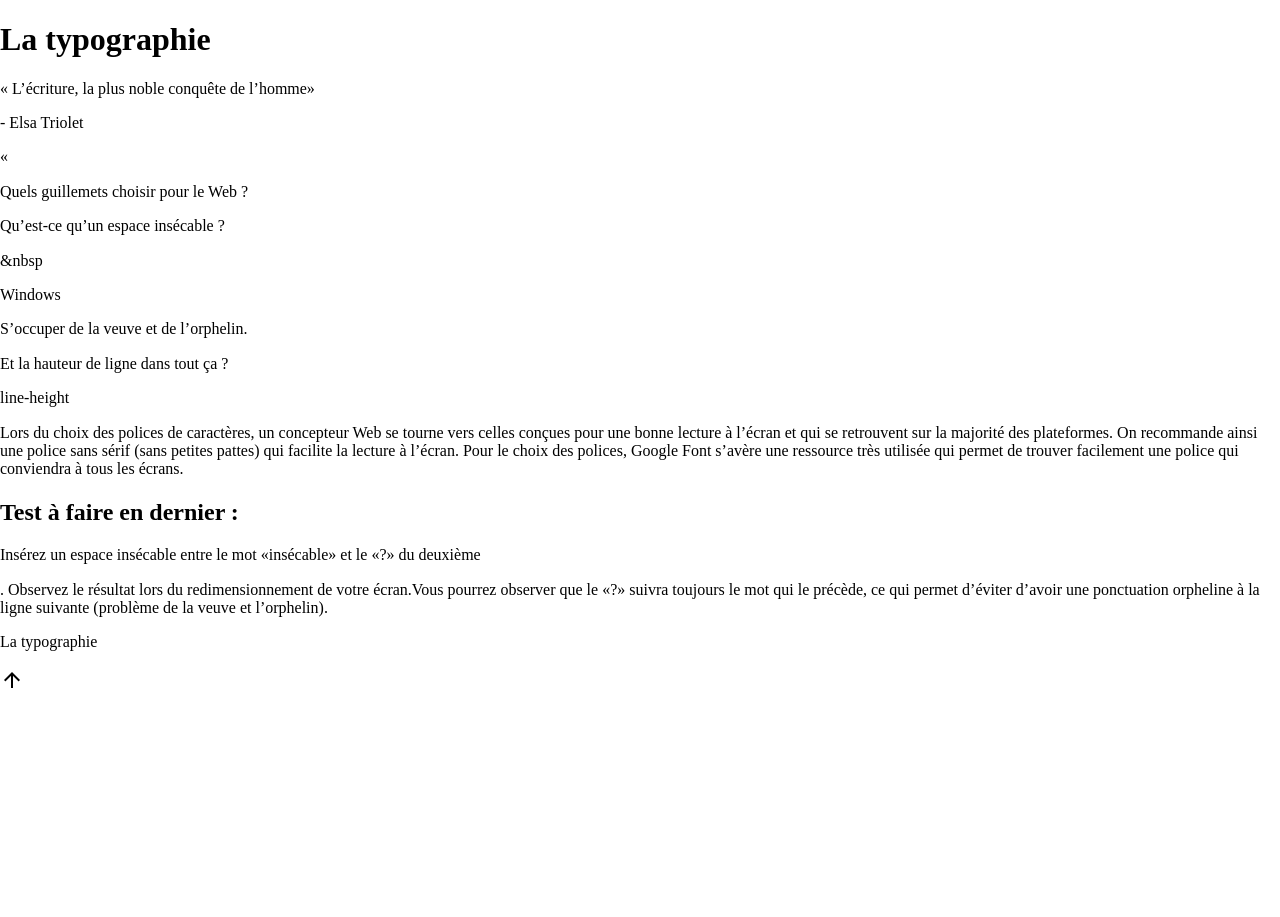
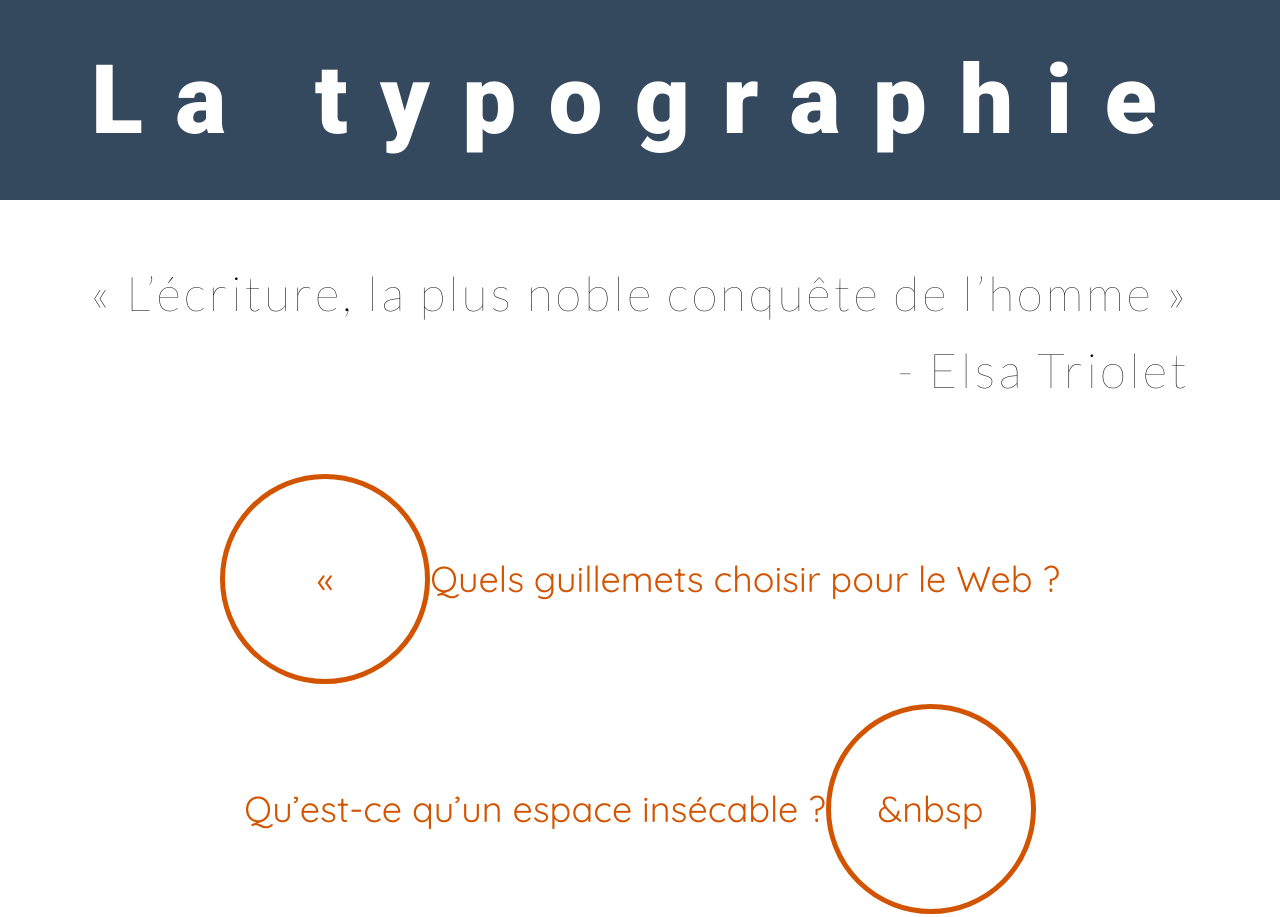
Before and after one commit to El-Guard/semaine04_typographie, a plain HTML site: page index.html in a window 1280 px wide. Shown: the top 917 px of the page. Before the commit the page ends 800 px from the top, so only its background shows below. Drawn offline with nearby package versions, Linux system fonts and the light colour scheme.

Commit message:
Travail sur CSS fait en classe (manque quelques détails sur deux sections: regles et footer)

```diff
--- a/css/styles.css
+++ b/css/styles.css
@@ -0,0 +1,161 @@
+/* ======================================================================
+Generic
+====================================================================== */
+
+html {
+    box-sizing: border-box;
+    font-size: 62.5%;
+}
+
+*, *:before, *:after {
+    box-sizing: inherit;
+}
+
+/* ==========================================================================
+Éléments
+========================================================================== */
+
+/* ---------- Base ---------- */
+
+body{
+    margin: 0;
+    padding: 0;
+    font-family: "Roboto", sans-serif;
+}
+
+.wrapper{
+    max-width: 1100px;
+    margin-left: auto;
+    margin-right: auto;
+}
+
+/* ---------- Éléments textes ---------- */
+
+h1{
+    font-size: 9.6rem;
+    font-weight: 900;
+    letter-spacing: 3.23rem;
+}
+
+p{
+    font-size: 2rem;
+    font-weight: 400;
+}
+
+q{
+    font-size: 2rem;
+    font-weight: 400;
+}
+
+/* ==========================================================================
+Components
+========================================================================== */
+
+/* ---------- Header ---------- */
+
+header{
+    background-color: #34495E;
+}
+
+header .wrapper {
+    height: 200px;
+    display: flex;
+    align-items: center;
+    justify-content: center;
+}
+
+h1{
+    margin: 0;
+    color: white;
+}
+
+/* ---------- Section: Slogan ---------- */
+
+.slogan{
+    margin: 55px 0 55px 0;
+}
+
+.slogan .wrapper{
+     display: flex;
+    flex-direction: column;
+    justify-content: center;
+    align-items: center;
+}
+
+.slogan p{
+    font: 100 4.8rem/1.6 "Lato", sans-serif;
+    letter-spacing: 0.33rem;
+    margin: 0;
+}
+
+.slogan q{
+    font: 100 4.8rem/1.6 "Lato", sans-serif;
+    letter-spacing: 0.33rem;
+    margin: 0;
+}
+
+.citation{
+    align-self: flex-end;
+}
+
+/* ---------- Section: Règles ---------- */
+
+.regles article{
+    display: flex;
+    justify-content: center;
+    align-items: center;
+    height: 230px;
+}
+
+a article:hover{
+    background-color: #BDC3C7;
+}
+
+.rond{
+    border: solid 5px #D35400;
+    height: 210px;
+    width: 210px;
+    border-radius: 100%;
+    display: flex;
+    justify-content: center;
+    align-items: center;
+}
+
+.regles a{
+    text-decoration: none;
+}
+
+.regles p{
+    font: 400 3.6rem "Quicksand", sans-serif;
+    color: #D35400;
+}
+
+/* ---------- Section: Infos ---------- */
+
+.info{
+    margin: 12px 0 48px 0;
+}
+
+.info .wrapper{
+    height: 345px;
+    display: grid;
+    grid-template-columns: 1fr 1fr;
+    gap: 60px;
+}
+
+.info p{
+    line-height: 45px;
+    margin: 0;
+}
+
+/* ---------- Section: Infos ---------- */
+
+footer{
+    background-color: #2980B9;
+}
+
+footer .wrapper{
+    display: flex;
+    align-items: center;
+    justify-content: space-between;
+}
--- a/index.html
+++ b/index.html
@@ -15,7 +15,7 @@
 
 <body>
 
-    <header>
+    <header id="top">
         <div class="wrapper">
             <h1>La typographie</h1>
         </div>
@@ -23,45 +23,55 @@
 
     <section class="slogan">
         <div class="wrapper">
-            <p>« L’écriture, la plus noble conquête de l’homme»</p>
-            <p>- Elsa Triolet</p>
+            <q> L’écriture, la plus noble conquête de l’homme </q>
+            <p class="citation">- Elsa Triolet</p>
         </div>
     </section>
 
     <section class="regles">
         <div class="wrapper">
 
+            <a href="">
                 <article>
                     <p class="rond">«</p>
                     <p>Quels guillemets choisir pour le Web ?</p>
                 </article>
+            </a>
 
+            <a href="">
                 <article>
                     <p>Qu’est-ce qu’un espace insécable ?</p>
                     <p class="rond">&amp;nbsp</p>
                 </article>
+            </a>
 
+            <a href="">
                 <article>
                     <p class="rond">Windows</p>
                     <p>S’occuper de la veuve et de l’orphelin.</p>
                 </article>
+            </a>
 
+            <a href="">
                 <article>
                     <p>Et la hauteur de ligne dans tout ça ?</p>
                     <p class="rond">line-height</p>
                 </article>
+            </a>
 
         </div>
     </section>
 
     <section class="info">
         <div class="wrapper">
-            <p>Lors du choix des polices de caractères, un concepteur Web se tourne vers celles conçues pour une bonne lecture à l’écran et qui se retrouvent sur la majorité des plateformes. On recommande ainsi une police sans sérif (sans petites pattes) qui facilite la lecture à l’écran. Pour le choix des polices, Google Font s’avère une ressource très utilisée qui permet de trouver facilement une police qui conviendra à tous les écrans.</p>
+            <article>
+                <p>Lors du choix des polices de caractères, un concepteur Web se tourne vers celles conçues pour une bonne lecture à l’écran et qui se retrouvent sur la majorité des plateformes. On recommande ainsi une <strong>police sans sérif</strong> (sans petites pattes) qui facilite la lecture à l’écran. Pour le choix des polices, <strong>Google Font</strong> s’avère une ressource très utilisée qui permet de trouver facilement une police qui conviendra à tous les écrans.</p>
+            </article>
 
-            <div class="texte2">
-                <h2>Test à faire en dernier :</h2>
-               <p>Insérez un espace insécable entre le mot «insécable» et le «?» du deuxième <article>. Observez le résultat lors du  redimensionnement de votre écran.Vous pourrez observer que le «?» suivra toujours le mot qui le précède, ce qui permet d’éviter d’avoir une ponctuation orpheline à la ligne suivante (problème de la veuve et l’orphelin).</p>
-            </div>
+            <article>
+                <p><strong>Test à faire en dernier :</strong></p>
+                <p>Insérez un espace insécable entre le mot «insécable» et le «?» du deuxième &lt;article&gt;. Observez le résultat lors du  redimensionnement de votre écran.Vous pourrez observer que le «?» suivra toujours le mot qui le précède, ce qui permet d’éviter d’avoir une ponctuation orpheline à la ligne suivante (problème de la veuve et l’orphelin).</p>
+            </article>
 
         </div>
     </section>
@@ -69,7 +79,7 @@
     <footer>
         <div class="wrapper">
             <p>La typographie</p>
-            <p class="rond"><span class="material-symbols-outlined">arrow_upward</span></p>
+            <a href="#top" class="btn-top"></a><span class="material-symbols-outlined">arrow_upward</span>
         </div>
     </footer>
 
```
Lines whose indentation alone changed are shown as unchanged.
